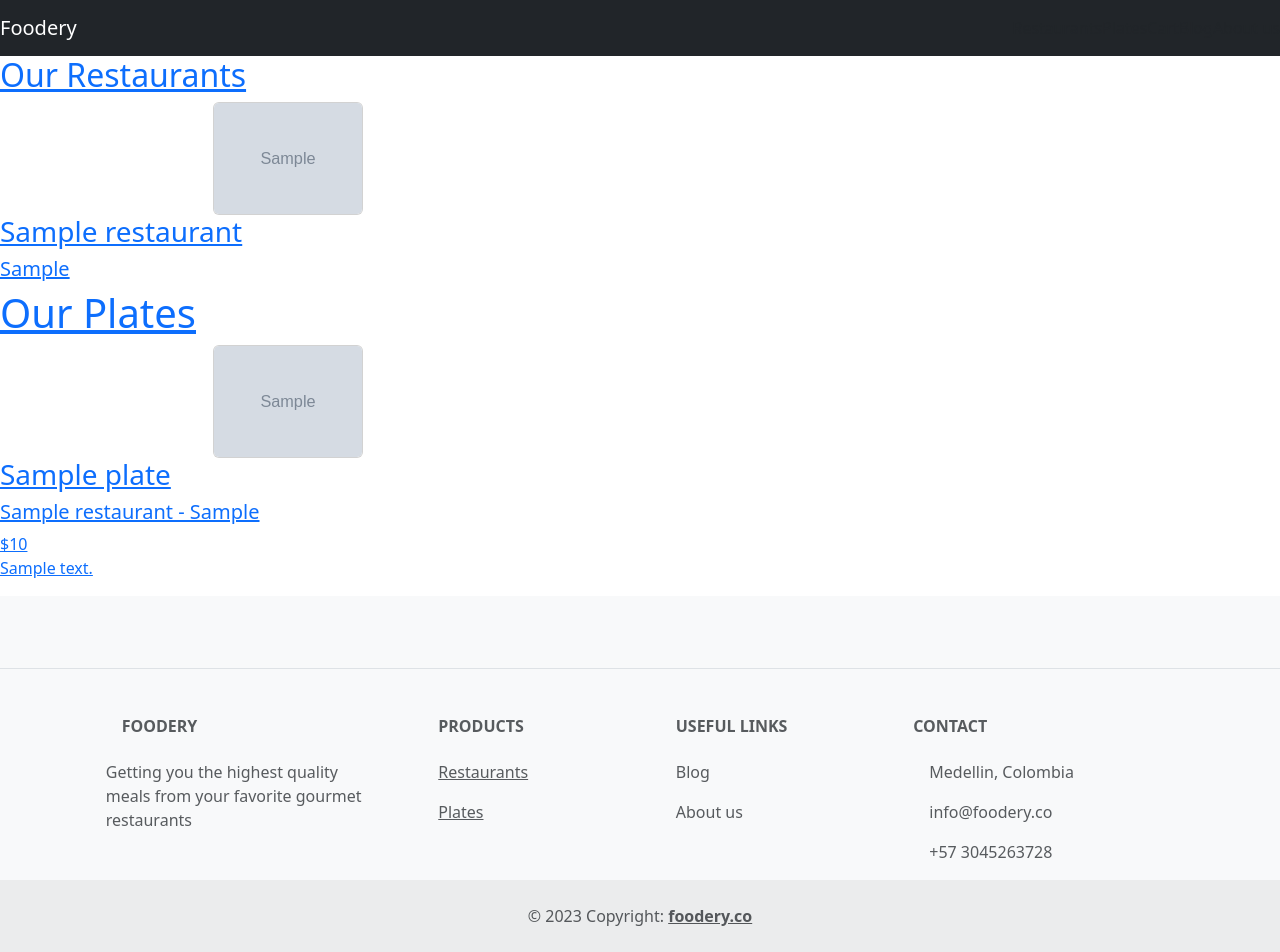
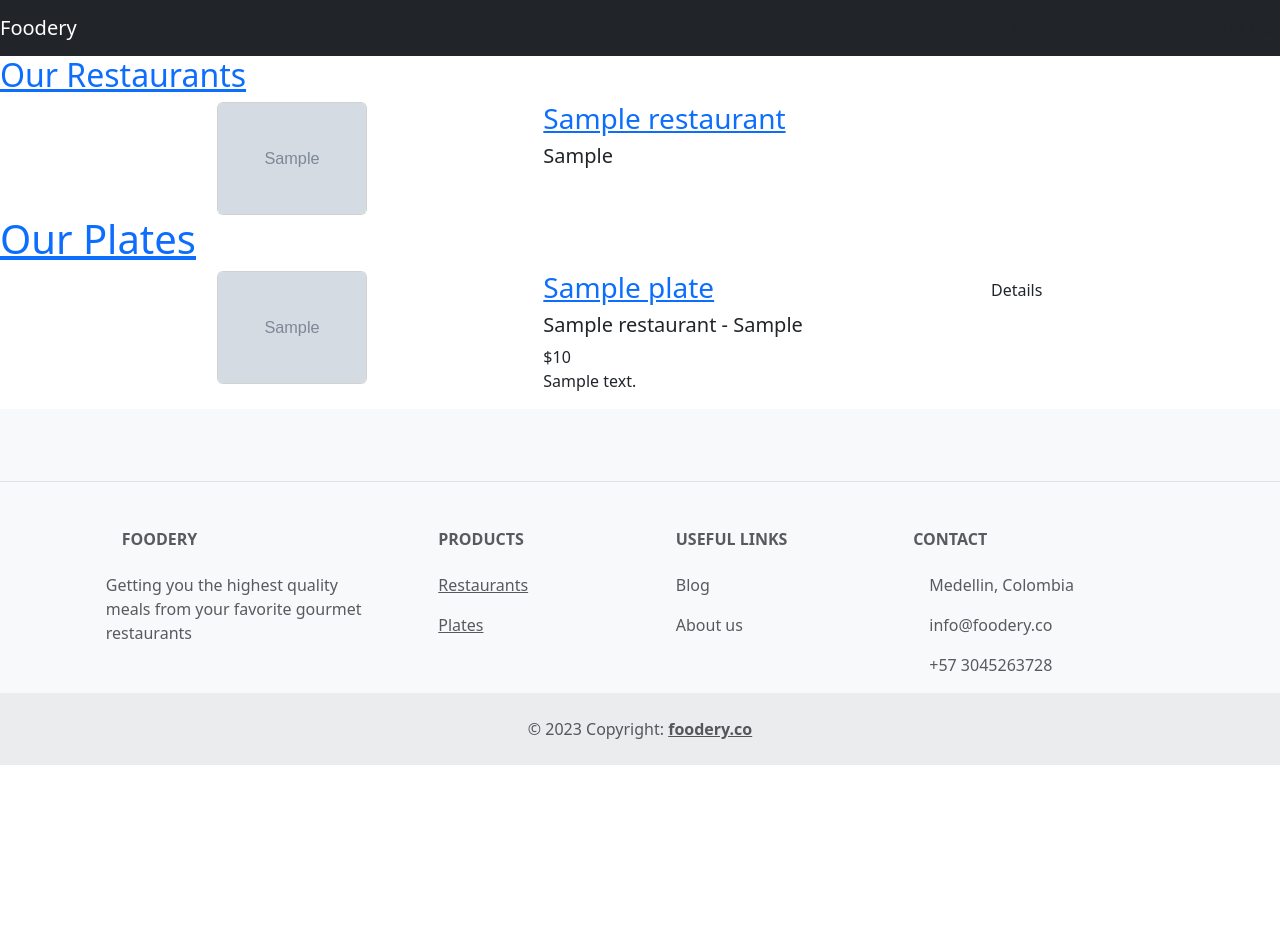
Before and after one commit to ChristianMartinezTech/Foodery, a Django app: page /food/ in a window 1280 px wide. After the commit the page ends 765 px from the top, so only its background shows below. Run offline with Django 4.2, Linux system fonts and the light colour scheme; tables that the repository leaves empty hold one stand-in row (values such as "Sample post"); grey boxes marked "Sample" are stand-in pictures.

Commit message:
Finally fixed the structure in bootstrap by properly closing the html divs

```diff
--- a/Foodery/food/templates/food/index.html
+++ b/Foodery/food/templates/food/index.html
@@ -7,7 +7,7 @@
     {% block body %}
 
     <h2>
-      <a href="{% url 'food:restaurants' %}">Our Restaurants
+      <a href="{% url 'food:restaurants' %}">Our Restaurants</a>
     </h2>
 
     {% for restaurant in restaurant_list %}
@@ -18,14 +18,14 @@
       </div>
 
       <div class="col-md-4">
-        <h3><a href="{% url 'food:restaurant_detail' restaurant.id %}">{{ restaurant.name }}</h3>
+        <h3><a href="{% url 'food:restaurant_detail' restaurant.id %}">{{ restaurant.name }}</h3></a>
         <h5>{{ restaurant.type }}</h5>
       </div>
     </div>
     {% endfor %}
 
     <h1>
-      <a href="{% url 'food:plates' %}">Our Plates
+      <a href="{% url 'food:plates' %}">Our Plates</a>
     </h1>
 
     {% for plate in plates_list %}
@@ -37,12 +37,16 @@
 
       <div class="col-md-4">
         <h3>
-          <a href="{% url 'food:plate_detail' plate.restaurant.id plate.id %}"> {{ plate.name }}
+          <a href="{% url 'food:plate_detail' plate.restaurant.id plate.id %}">{{ plate.name }}</a>
         </h3>
         <h5>{{ plate.restaurant }}</h5>
         <h7>${{ plate.price }} </h7>
         <p>{{ plate.description }}</p>
       </div>
+
+      <div class="col-md-2">
+        <a class="btn btn-sucess" href="{% url 'food:plate_detail' plate.restaurant.id plate.id %}">Details</a>
+      </div>
     </div>
      {% endfor %}
     {% endblock %}
--- a/Foodery/food/templates/food/restaurant-detail.html
+++ b/Foodery/food/templates/food/restaurant-detail.html
@@ -7,22 +7,22 @@
     {% block body %}
 
     <div class="row">
-      <div class="col-md-3">
+      <div class="col-md-3 offset-md-2">
         <img class="card" src="{{ restaurant_detail.image }}" height="250" width="350"/>
         <h1><a href="{% url 'food:restaurant_detail' restaurant_detail.id %}">{{ restaurant_detail.name }}</h1>
         <h5>{{ restaurant_detail.type }}</h5>
       </div>
-    </div>
 
     {% for plate in plates_list %}
     <div class="row">
       <div class="offset-md-2">
         <img class="card" src="{{ plate.image }}" height="150" width="150"/>
         <h3>{{ plate_detail.name }}</h3>
-        <h5><a href="{% url 'food:restaurant_detail' plate.restaurant.id %}">{{ plate.name }}</a></h5>
+        <h5><a href="{% url 'food:plate_detail' plate.restaurant.id plate.id %}">{{ plate.name }}</a></h5>
         <h7>${{ plate.price }}</h7>
         <p>{{ plate.description }}</p>
       </div>
     </div>
+  </div>
     {% endfor %}
     {% endblock %}
```
